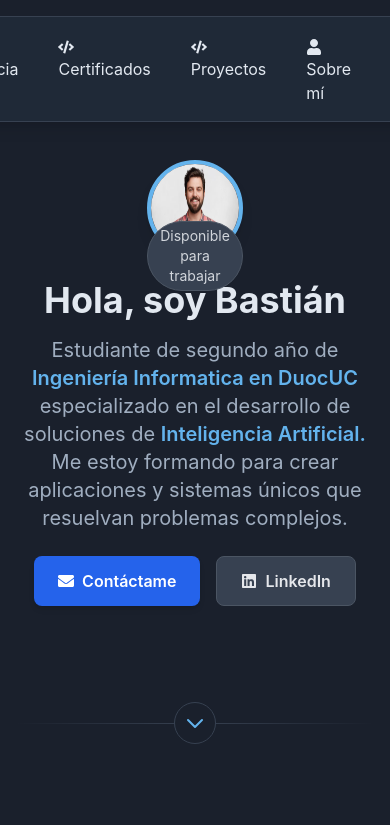
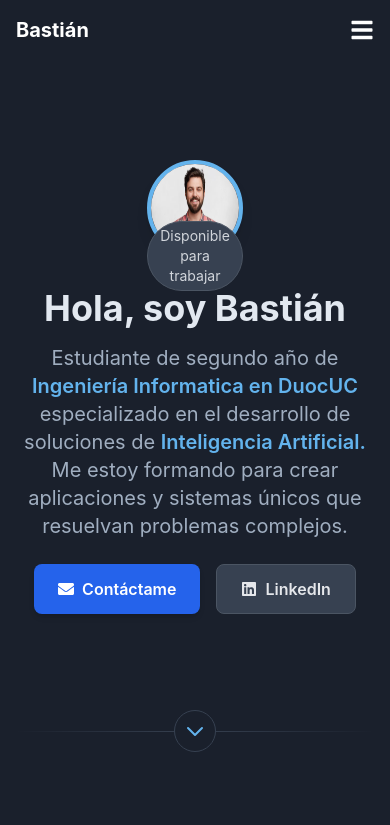
Before and after one commit to Shenx3/PortafolioWeb, a React (Vite) app: page / in a window 390 px wide. Shown: the top 825 px of the page. Built offline with nearby package versions, Linux system fonts and the light colour scheme.

Commit message:
Arreglo de modelo responsive junto con separacion de texto con "disponible para trabajar"

```diff
--- a/src/components/organisms/Header.tsx
+++ b/src/components/organisms/Header.tsx
@@ -1,11 +1,11 @@
-// Header es el componente de la barra de navegación superior.
-// Cambia su estilo al hacer scroll para mejorar la experiencia de usuario.
-// Incluye enlaces a secciones clave del sitio web con iconos representativos.
+// src/components/organisms/Header.tsx
+
 import React, { useState, useEffect } from 'react';
-import { FaRegEnvelope, FaUser, FaBriefcase, FaCode } from 'react-icons/fa';
+import { FaRegEnvelope, FaUser, FaBriefcase, FaCode, FaBars, FaTimes } from 'react-icons/fa';
 
 const Header: React.FC = () => {
   const [scrolled, setScrolled] = useState(false);
+  const [isMenuOpen, setIsMenuOpen] = useState(false);
 
   useEffect(() => {
     const handleScroll = () => {
@@ -16,27 +16,36 @@ const Header: React.FC = () => {
         setScrolled(false);
       }
     };
-
     window.addEventListener('scroll', handleScroll);
-
     return () => {
       window.removeEventListener('scroll', handleScroll);
     };
   }, []);
 
-  // Clases dinámicas para la barra de navegación
-  const navClasses = `flex space-x-10 p-4 rounded-full border border-gray-700 transition-all duration-300 ${
-    scrolled ? 'bg-gray-800/50 backdrop-blur-md' : 'bg-gray-800 shadow-lg'
-  }`;
+  const toggleMenu = () => {
+    setIsMenuOpen(!isMenuOpen);
+  };
 
-  const headerClasses = `py-4 fixed top-0 left-0 w-full z-10 transition-all duration-300 ${
-    scrolled ? 'bg-transparent' : 'bg-darkBackground'
-  }`;
+  const headerClasses = `py-4 fixed top-0 left-0 w-full z-10 transition-all duration-300 bg-darkBackground ${scrolled ? 'md:bg-transparent' : 'md:bg-darkBackground'}`;
 
   return (
     <header className={headerClasses}>
-      <div className="container mx-auto flex justify-center items-center px-4">
-        <nav className={navClasses}>
+      <div className="container mx-auto flex justify-between items-center px-4">
+        <h1 className="text-xl font-bold text-white md:hidden">Bastián</h1>
+
+        <button
+          onClick={toggleMenu}
+          className="text-white text-2xl md:hidden"
+          aria-label="Toggle navigation menu"
+        >
+          {isMenuOpen ? <FaTimes /> : <FaBars />}
+        </button>
+
+        {/* Menú de navegación para PC */}
+        <nav className="hidden md:flex flex-grow justify-center">
+          <div className={`flex space-x-8 p-4 rounded-full border border-gray-700 transition-all duration-300 ${
+            scrolled ? 'bg-gray-800/50 backdrop-blur-md' : 'bg-gray-800 shadow-lg'
+          }`}>
             <a href="#experiencia" className="text-current hover:text-accent transition-colors">
               <FaBriefcase className="inline-block mr-1" /> Experiencia
             </a>
@@ -52,7 +61,29 @@ const Header: React.FC = () => {
             <a href="#contacto" className="text-current hover:text-accent transition-colors">
               <FaRegEnvelope className="inline-block mr-1" /> Contacto
             </a>
+          </div>
         </nav>
+
+        {/* Menú desplegable para móvil */}
+        {isMenuOpen && (
+          <nav className="md:hidden absolute top-full left-0 w-full bg-darkBackground/90 backdrop-blur-md p-4 flex flex-col items-center space-y-4 shadow-lg">
+            <a href="#experiencia" className="flex items-center space-x-2 py-3 px-4 rounded-full bg-gray-800 text-current hover:text-accent transition-colors w-1/2 justify-center">
+              <FaBriefcase /> Experiencia
+            </a>
+            <a href="#certificados" className="flex items-center space-x-2 py-3 px-4 rounded-full bg-gray-800 text-current hover:text-accent transition-colors w-1/2 justify-center">
+              <FaCode /> Certificados
+            </a>
+            <a href="#proyectos" className="flex items-center space-x-2 py-3 px-4 rounded-full bg-gray-800 text-current hover:text-accent transition-colors w-1/2 justify-center">
+              <FaCode /> Proyectos
+            </a>
+            <a href="#sobre-mi" className="flex items-center space-x-2 py-3 px-4 rounded-full bg-gray-800 text-current hover:text-accent transition-colors w-1/2 justify-center">
+              <FaUser /> Sobre mí
+            </a>
+            <a href="#contacto" className="flex items-center space-x-2 py-3 px-4 rounded-full bg-gray-800 text-current hover:text-accent transition-colors w-1/2 justify-center">
+              <FaRegEnvelope /> Contacto
+            </a>
+          </nav>
+        )}
       </div>
     </header>
   );
--- a/src/components/organisms/HeroSection.tsx
+++ b/src/components/organisms/HeroSection.tsx
@@ -9,7 +9,7 @@ import LinkButton from '../atoms/LinkButton';
 const HeroSection: React.FC = () => {
   return (
     <section id="inicio" className="text-center py-20 md:py-32 pt-32">
-      <div className="flex justify-center mb-6">
+      <div className="flex justify-center mb-8">
         <div className="relative">
           <img
             // Actualiza el src directamente
```
Lines whose indentation alone changed are shown as unchanged.
